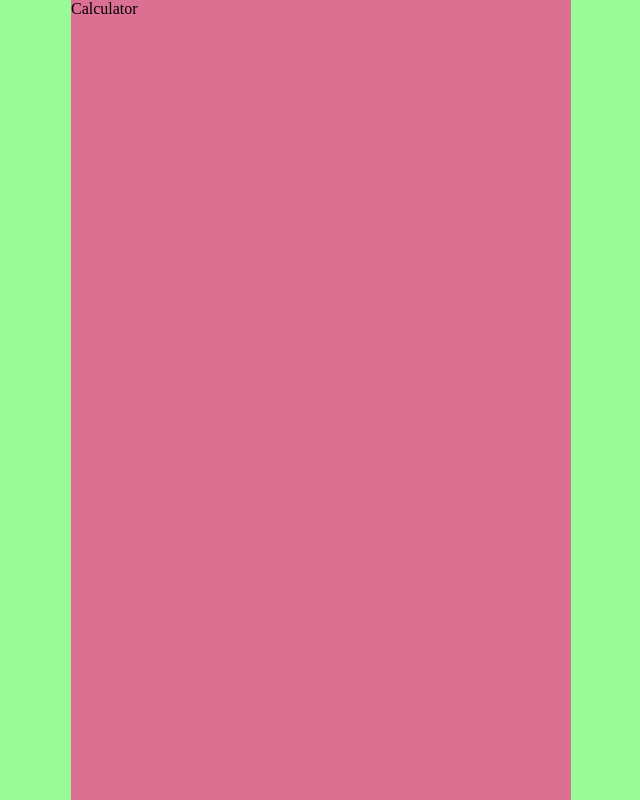
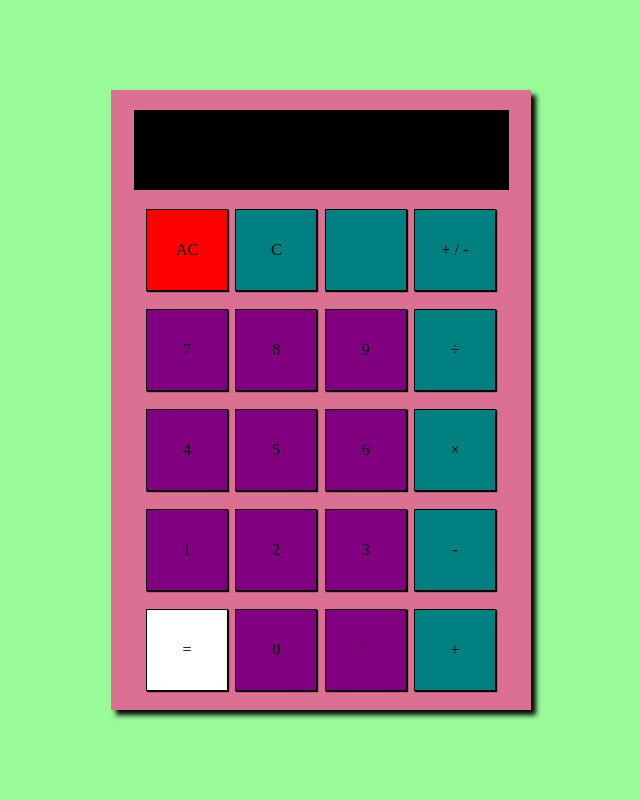
Before and after one commit to lancewolfe90/flex-calc, a plain HTML site: page index.html in a window 1280 px wide. Shown: the whole page, without its empty margins (319-959 px from the left). Drawn offline with Linux system fonts and the light colour scheme; a web font is replaced by a local one.

Commit message:
Complete basic styling

```diff
--- a/index.html
+++ b/index.html
@@ -1,17 +1,93 @@
 <!DOCTYPE html>
 <html lang="en">
+
 <head>
     <meta charset="UTF-8">
     <!-- <meta http-equiv="X-UA-Compatible" content="IE=edge"> -->
     <meta name="viewport" content="width=device-width, initial-scale=1.0">
     <link rel='stylesheet' href='styles.css'>
+    <!-- Segment7 font by Cedric Knight hosted at fontlibrary.org -->
+    <link rel="stylesheet" media="screen" href="https://fontlibrary.org//face/segment7" type="text/css" />
     <title>Flexbox Calculator</title>
 </head>
+
 <body>
     <main>
         <div class='calculator'>
-            Calculator
+            <div class='calc-row output-row'></div>
+            <div class='calc-row'>
+                <div class='calc-btn clear-btn'>
+                    AC
+                </div>
+                <div class='calc-btn'>
+                    C
+                </div>
+                <div class='calc-btn' id='blank-btn'>
+
+                </div>
+                <div class='calc-btn'>
+                    + / -
+                </div>
+            </div>
+            <div class='calc-row'>
+                <div class='calc-btn number-btn'>
+                    7
+                </div>
+                <div class='calc-btn number-btn'>
+                    8
+                </div>
+                <div class='calc-btn number-btn'>
+                    9
+                </div>
+                <div class='calc-btn'>
+                    ÷
+                </div>
+            </div>
+            <div class='calc-row'>
+                <div class='calc-btn number-btn'>
+                    4
+                </div>
+                <div class='calc-btn number-btn'>
+                    5
+                </div>
+                <div class='calc-btn number-btn'>
+                    6
+                </div>
+                <div class='calc-btn'>
+                    ×
+                </div>
+            </div>
+            <div class='calc-row'>
+                <div class='calc-btn number-btn'>
+                    1
+                </div>
+                <div class='calc-btn number-btn'>
+                    2
+                </div>
+                <div class='calc-btn number-btn'>
+                    3
+                </div>
+                <div class='calc-btn'>
+                    -
+                </div>
+
+            </div>
+            <div class='calc-row'>
+                <div class='calc-btn equals-btn'>
+                    =
+                </div>
+                <div class='calc-btn number-btn'>
+                    0
+                </div>
+                <div class='calc-btn number-btn'>
+                    .
+                </div>
+                <div class='calc-btn'>
+                    +
+                </div>
+            </div>
         </div>
     </main>
 </body>
+
 </html>
--- a/styles.css
+++ b/styles.css
@@ -1,6 +1,7 @@
 body {
+    box-sizing: border-box;
     margin: 0;
-    background-color: paleturquoise;
+    height: 100%;
 }
 
 main {
@@ -14,8 +15,61 @@ main {
 }
 
 .calculator {
-    width: 500px;
-    height: 800px;
+    display: flex;
+    flex-direction: column;
+    align-items: center;
+    width: 400px;
+    height: 600px;
     margin: auto;
+    padding: 10px;
     background-color: palevioletred;
+    box-shadow: 5px 5px 5px black; /* come back */
 }
+
+.calc-row {
+    display: flex;
+    flex-direction: row;
+    justify-content: space-between;
+    align-items: center;
+    width: 350px;
+    height: 80px;
+    margin: 10px 0px;
+}
+
+.calc-btn {
+    display: flex;
+    width: 80px;
+    height: 80px;
+    border: solid 1px black;
+    background-color: teal;
+    box-shadow: 1px 1px 1px black;
+    justify-content: center;
+    align-items: center;
+    cursor: default;
+}
+
+.calc-btn:active {
+box-shadow: none;
+}
+
+.output-row {
+    justify-content: end;
+    color: white;
+    width: 375px;
+    background-color: black;
+    font-family: 'Segment7Standard';
+    font-weight: normal;
+    font-style: italic;
+}
+
+.clear-btn {
+    background-color: red;
+}
+
+.number-btn {
+    background-color: purple;
+}
+
+.equals-btn {
+    background-color: white;
+}
```
